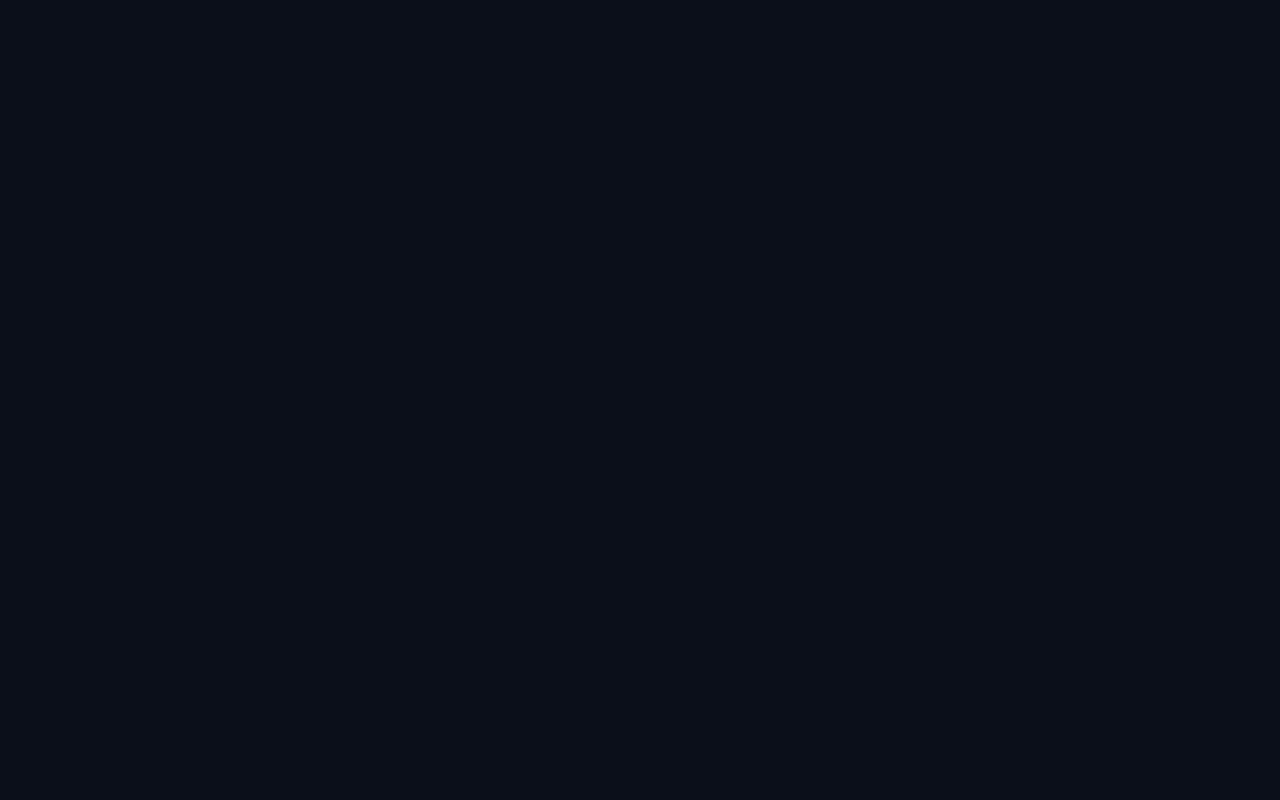
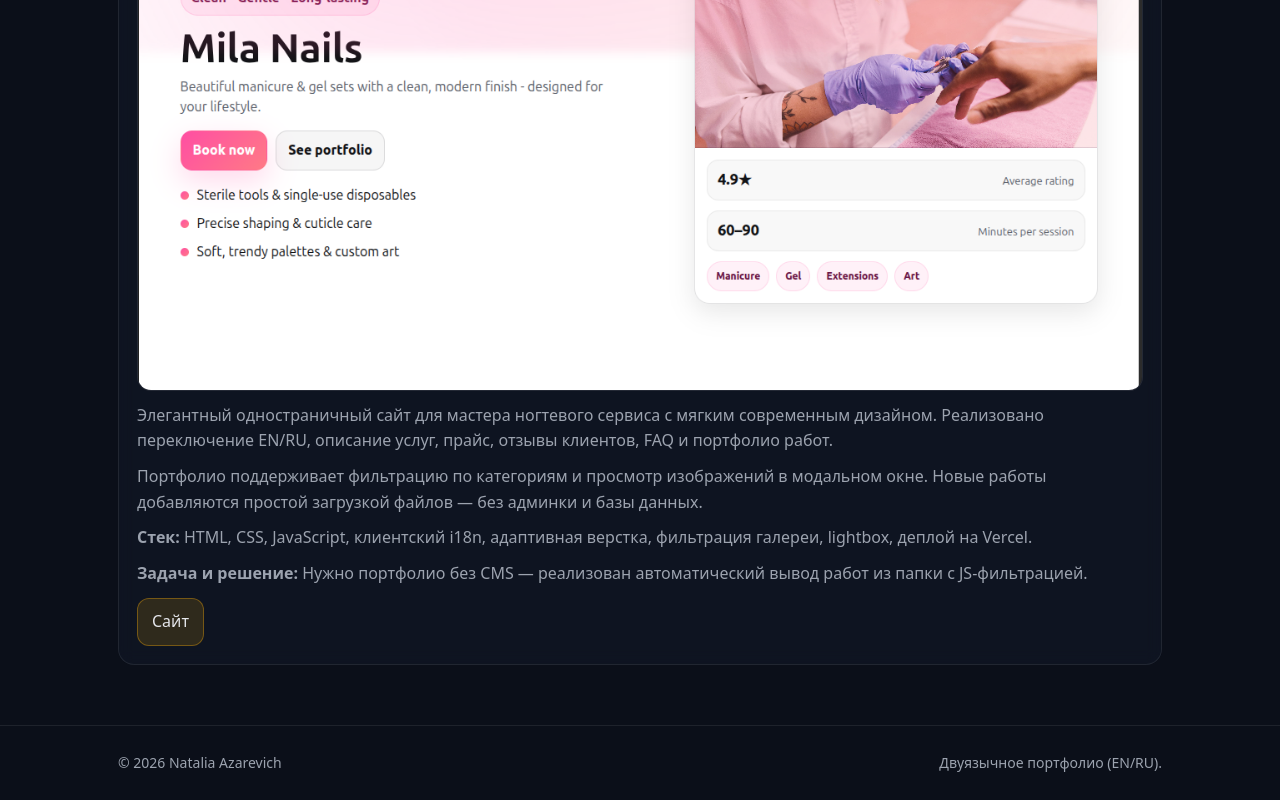
Before and after one commit to favoritemovies/portfolio, a Next.js app: page /ru/projects in a window 1280 px wide. Shown: the part 3409-4209 px from the top of the page. Before the commit the page ends 3236 px from the top, so only its background shows below. Built offline with nearby package versions, Linux system fonts and the light colour scheme.

Commit message:
Add Mila Nails demo project

```diff
--- a/src/app/ru/projects/page.tsx
+++ b/src/app/ru/projects/page.tsx
@@ -104,6 +104,57 @@ export default function RuProjects() {
   </div>
 </Section>
 
+<Section
+  title="Демо: Mila Nails"
+  subtitle="Одностраничный сайт (EN/RU) • бьюти-сервис"
+>
+  <div className="card">
+    <div
+      className="proj-mini__img"
+      style={{ aspectRatio: "16 / 9", marginBottom: 12 }}
+    >
+      <img
+        src="/projects/mila-hero.png"
+        alt="Mila Nails демо-сайт"
+      />
+    </div>
+
+    <p className="p">
+      Элегантный одностраничный сайт для мастера ногтевого сервиса
+      с мягким современным дизайном. Реализовано переключение EN/RU,
+      описание услуг, прайс, отзывы клиентов, FAQ и портфолио работ.
+    </p>
+
+    <p className="p" style={{ marginTop: 10 }}>
+      Портфолио поддерживает фильтрацию по категориям и просмотр изображений
+      в модальном окне. Новые работы добавляются простой загрузкой файлов —
+      без админки и базы данных.
+    </p>
+
+    <p className="p" style={{ marginTop: 10 }}>
+      <strong>Стек:</strong> HTML, CSS, JavaScript, клиентский i18n,
+      адаптивная верстка, фильтрация галереи, lightbox, деплой на Vercel.
+    </p>
+
+    <p className="p" style={{ marginTop: 10 }}>
+      <strong>Задача и решение:</strong> Нужно портфолио без CMS —
+      реализован автоматический вывод работ из папки с JS-фильтрацией.
+    </p>
+
+    <div style={{ marginTop: 12 }}>
+      <a
+        className="btn btn-primary"
+        href="https://mila-nails-demo.vercel.app/"
+        target="_blank"
+        rel="noreferrer"
+      >
+        Сайт
+      </a>
+    </div>
+  </div>
+</Section>
+
+
     </Container>
   );
 }
--- a/src/content/siteContent.ts
+++ b/src/content/siteContent.ts
@@ -57,9 +57,15 @@ availability: [
     meta: "Website + custom admin system (CRM-like)",
   },
 
-  { name: "Demo: Cleaning Landing (Skyline Clean)",
+  { name: "Demo: Nail Tech Landing (Mila Nails)",
     url: "https://demo-cleaning-landing.vercel.app",
     img: "/projects/hero.png",
+    meta: "Landing • EN/RU • portfolio gallery • pricing • Reviews • lightbox • filters",
+  },
+
+  { name: "Demo: Mila Nails Demo",
+    url: "https://mila-nails-demo.vercel.app/",
+    img: "/projects/mila-hero.png",
     meta: "Landing • EN/RU • pricing • FAQ • sticky nav",
   },
 
@@ -170,6 +176,12 @@ availability: [
     meta: "Лендинг • EN/RU • прайсинг • FAQ • sticky nav",
   },
 
+  { name: "Демо: Nail-мастер (Mila Nails)",
+    url: "https://mila-nails-demo.vercel.app/",
+    img: "/projects/mila-hero.png",
+    meta: "Лендинг • EN/RU • портфолио • цены • Отзывы • лайтбокс • фильтры",
+  },
+
 ],
 
 
```
Also changed, not shown: src/app/en/projects/page.tsx (+50 -0 lines), public/projects/mila-hero.png (added).
